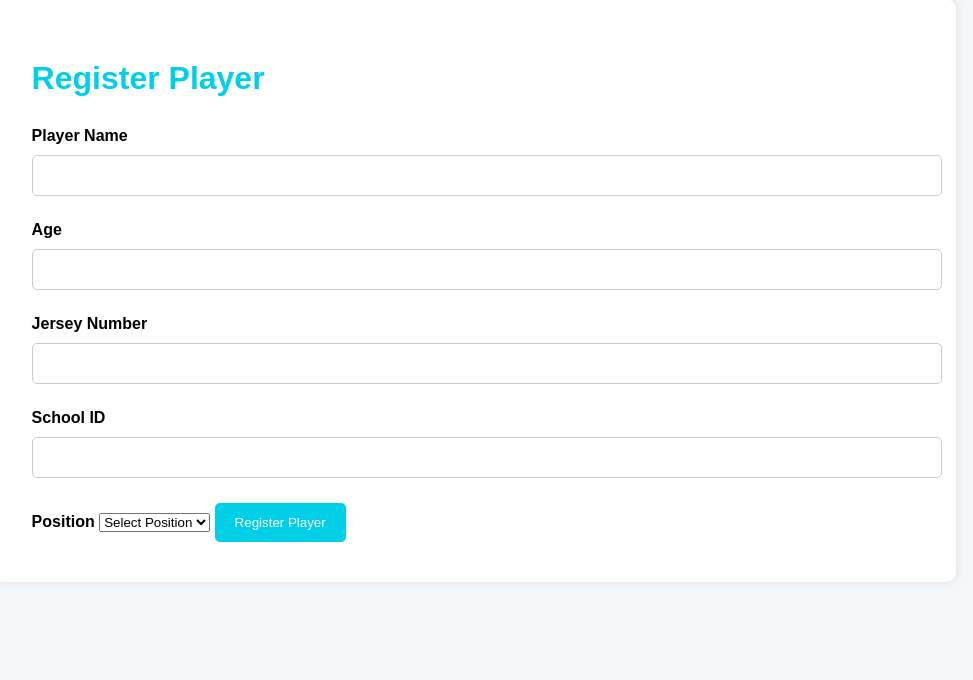
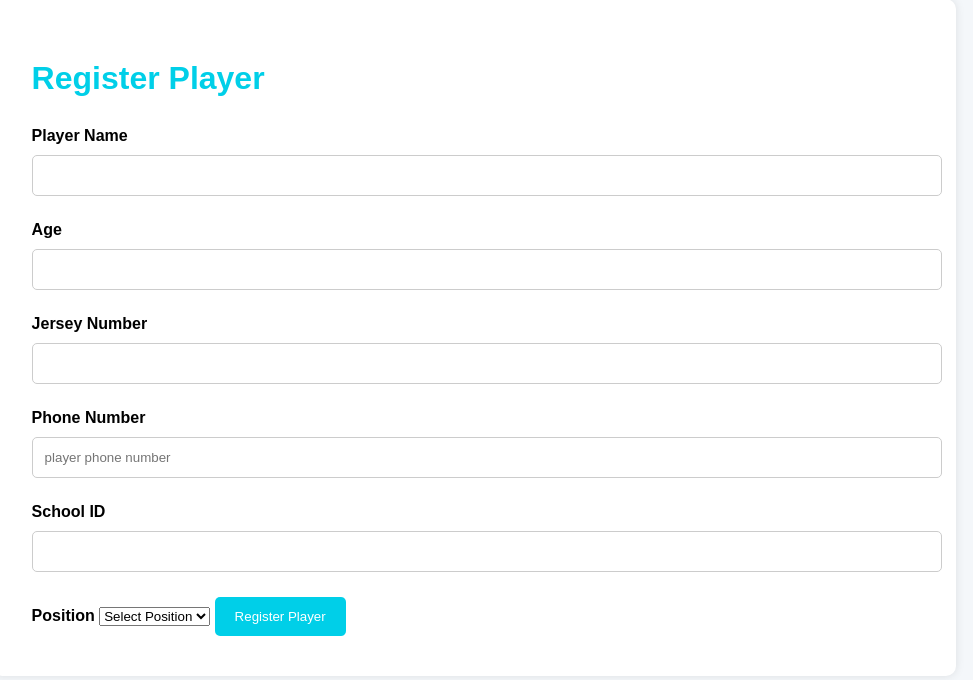
Before and after one commit to mancityfan001/BARATON_SOCCER_LEAGUE, a Django app: page /register-player/ in a window 1280 px wide. Shown: the part 51-731 px from the top of the page, without its empty margins (166-1139 px from the left). Run offline with Django 5.2, Linux system fonts and the light colour scheme.

Commit message:
updated project

```diff
--- a/finance/admin.py
+++ b/finance/admin.py
@@ -38,7 +38,7 @@ class FinanceRecordAdmin(admin.ModelAdmin):
 
                     transfer = record.transfer
 
-                    transfer.status = 'Completed'
+                    transfer.status = 'Approved'
                     transfer.save()
 
                     player = transfer.player
--- a/players/admin.py
+++ b/players/admin.py
@@ -9,6 +9,7 @@ class PlayerAdmin(admin.ModelAdmin):
         'school_id',
         'age',
         'jersey_number',
+        'phone_number',
         'position',
         'goals',
         'assists',
--- a/players/models.py
+++ b/players/models.py
@@ -11,6 +11,11 @@ class Player(models.Model):
     school_id = models.CharField(max_length=50)
     age = models.IntegerField(default=18)
     jersey_number = models.IntegerField(default=0)
+    phone_number = models.CharField(
+        max_length=15,
+        blank=True,
+        null=True
+    )
 
     POSITION_CHOICES = (
         ('Goalkeeper', 'Goalkeeper'),
--- a/teams/views.py
+++ b/teams/views.py
@@ -101,7 +101,10 @@ def coach_dashboard(request):
         approved_transfers = Transfer.objects.filter(
             to_team=team,
             status='Approved'
+        ).exclude(
+            transferpayment__status='Approved'
         )
+        print("APPROVED TRANSFERS:", approved_transfers)
     else:
         players = Player.objects.none()
         pending_transfers = Transfer.objects.none()
@@ -146,6 +149,8 @@ def register_player(request):
 
         position = request.POST.get('position')
 
+        phone_number = request.POST.get('phone_number')
+
         team = Team.objects.filter(coach=request.user).first()
 
         Player.objects.create(
@@ -154,6 +159,7 @@ def register_player(request):
             jersey_number=jersey_number,
             school_id=school_id,
             position=position,
+            phone_number=phone_number,
             team=team
         )
 
@@ -469,12 +475,14 @@ def transfer_payment(request, transfer_id):
 
         amount = request.POST.get('amount')
         transaction_code = request.POST.get('transaction_code')
+        proof_of_payment = request.FILES.get('proof_of_payment')
 
         payment = TransferPayment.objects.create(
             transfer=transfer,
             amount=amount,
-            transaction_code=transaction_code
-    )
+            transaction_code=transaction_code,
+            proof_of_payment=proof_of_payment
+        )
 
         FinanceRecord.objects.create(
             category='Player Transfer',
@@ -485,6 +493,7 @@ def transfer_payment(request, transfer_id):
             description=f"Transfer fee for {transfer.player.player_name}",
             transaction_date=date.today(),
             transaction_code=transaction_code,
+            payment_proof=proof_of_payment,
             status='Pending'
     )
         return redirect('coach_dashboard')
--- a/templates/teams/coach_dashboard.html
+++ b/templates/teams/coach_dashboard.html
@@ -114,6 +114,7 @@
                 <th>School ID</th>
                 <th>Age</th>
                 <th>Jersey Number</th>
+                <th>Phone Number</th>
                 <th>Position</th>
                 <th>Team</th>
             </tr>
@@ -128,6 +129,8 @@
                 <td>{{ player.age }}</td>
 
                 <td>{{ player.jersey_number }}</td>
+
+                <td>{{ player.phone_number }}</td>
 
                 <td>{{ player.position }}</td>
 
--- a/templates/teams/register_player.html
+++ b/templates/teams/register_player.html
@@ -68,6 +68,14 @@
         <label>Jersey Number</label>
         <input type="number" name="jersey_number" required>
 
+        <label>Phone Number</label>
+        <input
+            type="text"
+            name="phone_number"
+           placeholder="player phone number"
+            required
+        >
+
         <label>School ID</label>
         <input type="text" name="school_id" required>
 
```
Also changed, not shown: db.sqlite3, players/migrations/0016_player_phone_number.py (added), players/migrations/0017_player_user.py (added), players/migrations/0018_remove_player_user.py (added), 2 other files.
